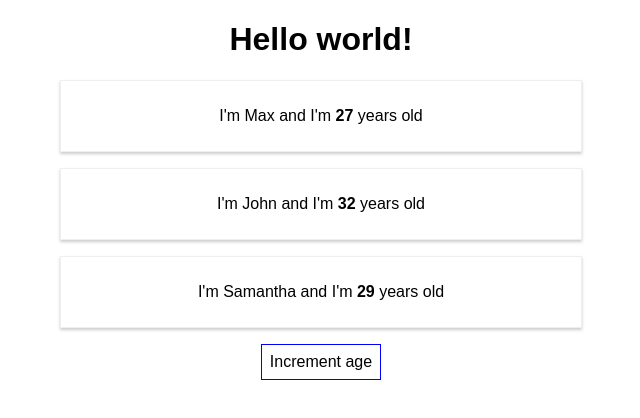
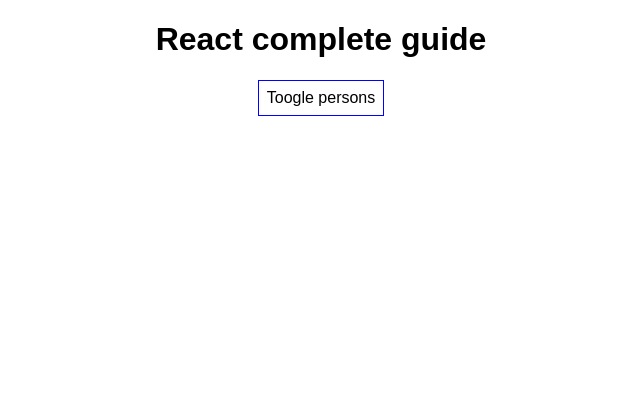
Before and after one commit to javiergranados/react-complete-guide, a React (Create React App) app: page / in a window 1280 px wide. Shown: the top 418 px of the page, without its empty margins (319-959 px from the left). Built offline with nearby package versions, Linux system fonts and the light colour scheme.

Commit message:
Added toogle button

```diff
--- a/src/App.css
+++ b/src/App.css
@@ -1,3 +1,7 @@
 .App {
   text-align: center;
 }
+
+.App .toogleButton{
+  margin-bottom: 25px;
+}
--- a/src/App.js
+++ b/src/App.js
@@ -8,7 +8,8 @@
       { name: 'Max', age: 27 },
       { name: 'John', age: 32 },
       { name: 'Samantha', age: 29 }
-    ]
+    ],
+    showPersons: false
   }
 
   incrementAgeHandler = (name) => {
@@ -17,6 +18,12 @@
         (person.name === name || name instanceof Object) && person.age++
         return person
       })
+    })
+  }
+
+  tooglePersonsHandler = () => {
+    this.setState({
+      showPersons: !this.state.showPersons
     })
   }
 
@@ -31,9 +38,14 @@
 
     return (
       <div className='App'>
-        <h1>Hello world!</h1>
-        {this.state.persons.map((person, i) => <Person key={i} name={person.name} age={person.age} click={this.incrementAgeHandler} />)}
-        <button style={buttonStyle} onClick={this.incrementAgeHandler}>Increment age</button>
+        <h1>React complete guide</h1>
+        <button style={buttonStyle} className='toogleButton' onClick={this.tooglePersonsHandler}>Toogle persons</button>
+        { this.state.showPersons &&
+          <div>
+            <button style={buttonStyle} onClick={this.incrementAgeHandler}>Increment age</button>
+            {this.state.persons.map((person, i) => <Person key={i} name={person.name} age={person.age} click={this.incrementAgeHandler} />)}
+          </div>
+        }
       </div>
     )
   }
```
